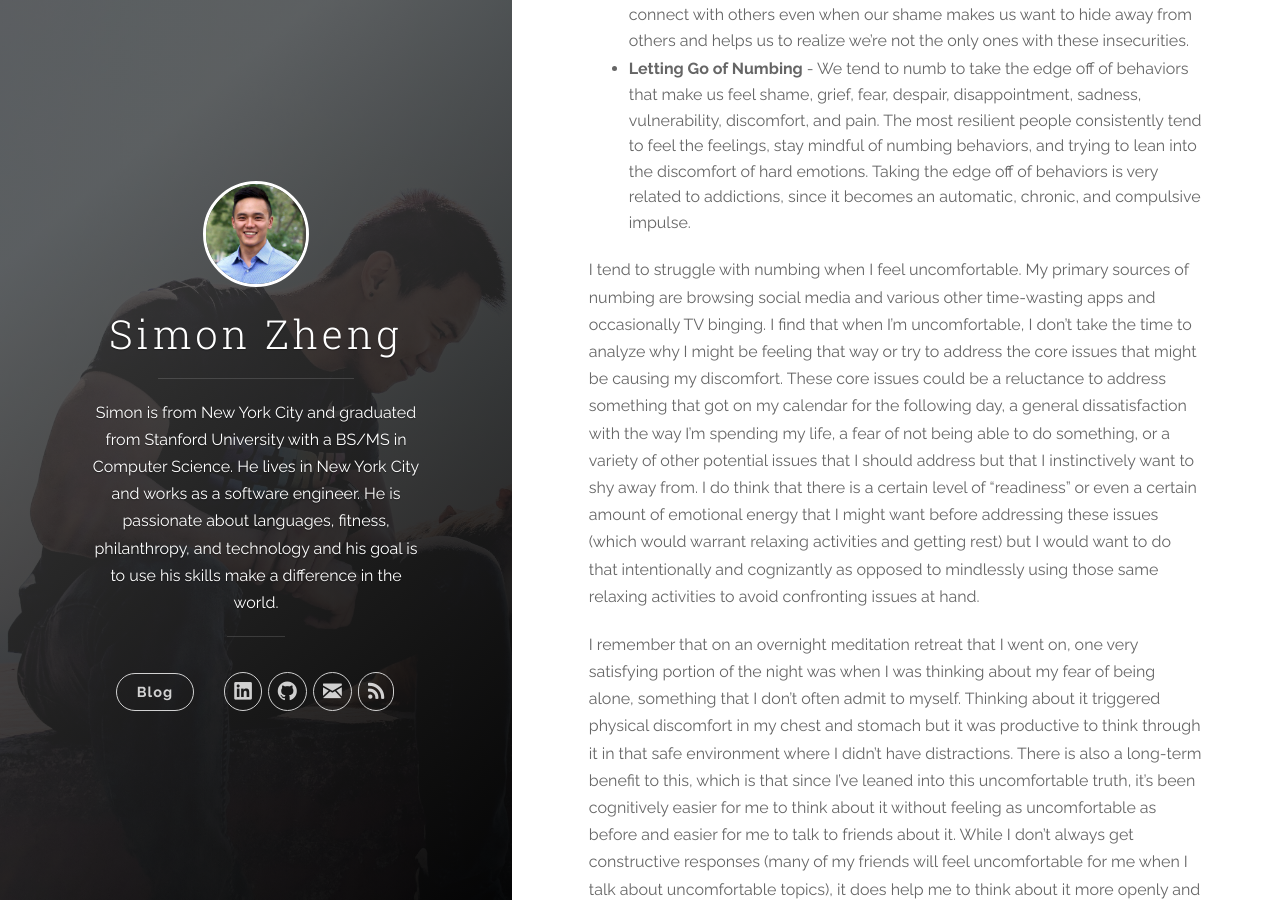
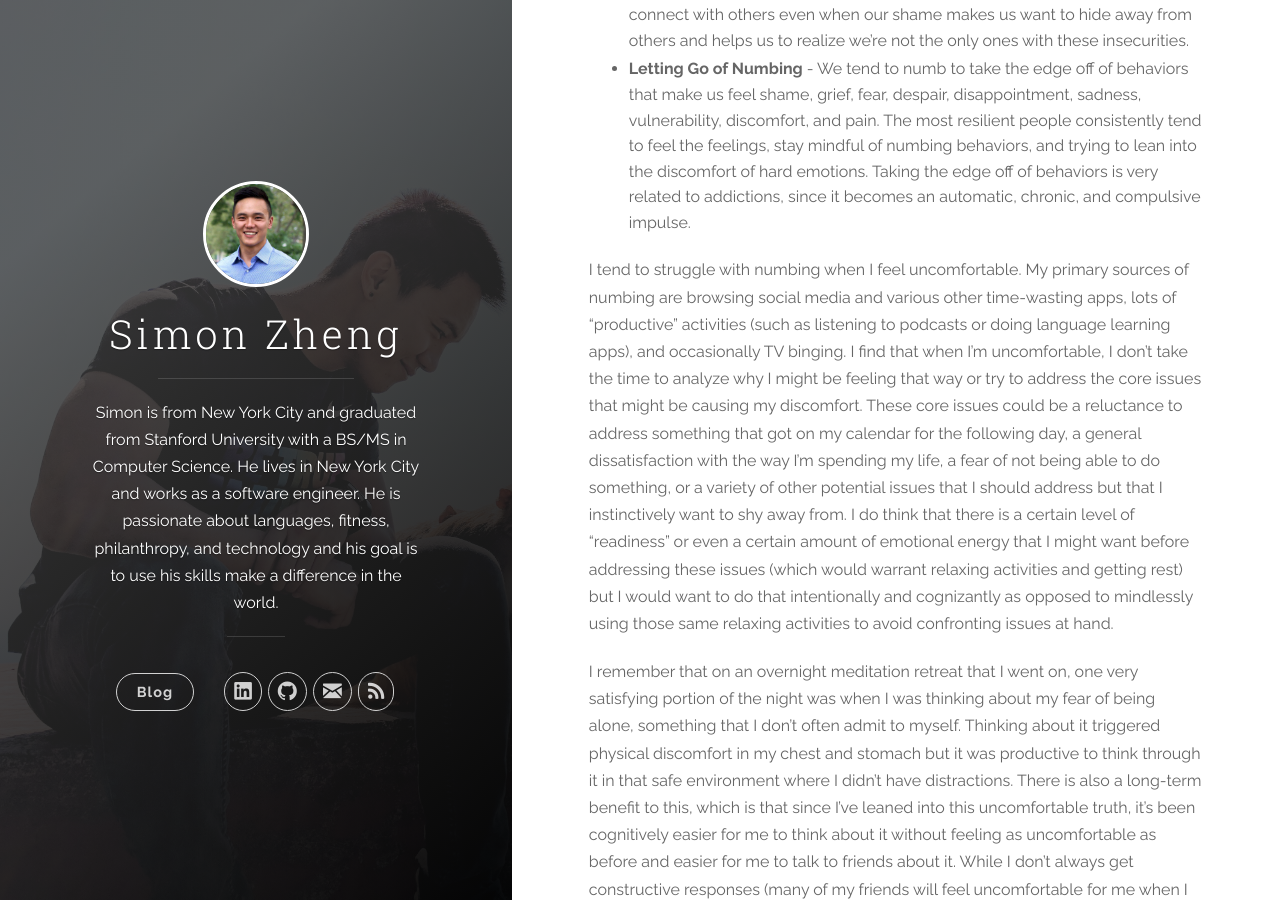
Before and after one commit to simonzheng/simonzheng.github.io, a Jekyll site: the page built from _posts/2018-03-21-resilience-numbing-and-powerlessness.markdown, in a window 1280 px wide and 900 px high, scrolled down 1665 px. Built offline with Jekyll 4.4.1, drawn with Linux system fonts in a browser that asks for light colours; nearby versions of some CDN libraries; comment, search, counter and statistics services are not loaded.

Commit message:
Add another numbing behavior

```diff
--- a/_posts/2018-03-21-resilience-numbing-and-powerlessness.markdown
+++ b/_posts/2018-03-21-resilience-numbing-and-powerlessness.markdown
@@ -22,6 +22,6 @@ Brené Brown's book "The Gifts of Imperfection" establishes 10 guideposts to who
 * **Practicing critical awareness of when we feel shame** - Shame tends to make us feel isolated, as if we were the only ones who experience our insecurities. Questions such as, "am I the only one who has a muffin top?", "am I the only one in an unhappy relationship?", and "am I the only one who isn't having sex 4.3 times a week?". Critical awareness helps us to zoom out and connect with others even when our shame makes us want to hide away from others and helps us to realize we're not the only ones with these insecurities.
 * **Letting Go of Numbing** - We tend to numb to take the edge off of behaviors that make us feel shame, grief, fear, despair, disappointment, sadness, vulnerability, discomfort, and pain. The most resilient people consistently tend to feel the feelings, stay mindful of numbing behaviors, and trying to lean into the discomfort of hard emotions. Taking the edge off of behaviors is very related to addictions, since it becomes an automatic, chronic, and compulsive impulse.
 
-I tend to struggle with numbing when I feel uncomfortable. My primary sources of numbing are browsing social media and various other time-wasting apps and occasionally TV binging. I find that when I'm uncomfortable, I don't take the time to analyze why I might be feeling that way or try to address the core issues that might be causing my discomfort. These core issues could be a reluctance to address something that got on my calendar for the following day, a general dissatisfaction with the way I'm spending my life, a fear of not being able to do something, or a variety of other potential issues that I should address but that I instinctively want to shy away from. I do think that there is a certain level of "readiness" or even a certain amount of emotional energy that I might want before addressing these issues (which would warrant relaxing activities and getting rest) but I would want to do that intentionally and cognizantly as opposed to mindlessly using those same relaxing activities to avoid confronting issues at hand.
+I tend to struggle with numbing when I feel uncomfortable. My primary sources of numbing are browsing social media and various other time-wasting apps, lots of "productive" activities (such as listening to podcasts or doing language learning apps), and occasionally TV binging. I find that when I'm uncomfortable, I don't take the time to analyze why I might be feeling that way or try to address the core issues that might be causing my discomfort. These core issues could be a reluctance to address something that got on my calendar for the following day, a general dissatisfaction with the way I'm spending my life, a fear of not being able to do something, or a variety of other potential issues that I should address but that I instinctively want to shy away from. I do think that there is a certain level of "readiness" or even a certain amount of emotional energy that I might want before addressing these issues (which would warrant relaxing activities and getting rest) but I would want to do that intentionally and cognizantly as opposed to mindlessly using those same relaxing activities to avoid confronting issues at hand.
 
 I remember that on an overnight meditation retreat that I went on, one very satisfying portion of the night was when I was thinking about my fear of being alone, something that I don't often admit to myself. Thinking about it triggered physical discomfort in my chest and stomach but it was productive to think through it in that safe environment where I didn't have distractions. There is also a long-term benefit to this, which is that since I've leaned into this uncomfortable truth, it's been cognitively easier for me to think about it without feeling as uncomfortable as before and easier for me to talk to friends about it. While I don't always get constructive responses (many of my friends will feel uncomfortable for me when I talk about uncomfortable topics), it does help me to think about it more openly and honestly, which, I hope, will lead closer to a more wholehearted way acceptance and deeper understanding of myself in all of my peculiarities and foibles.
```
